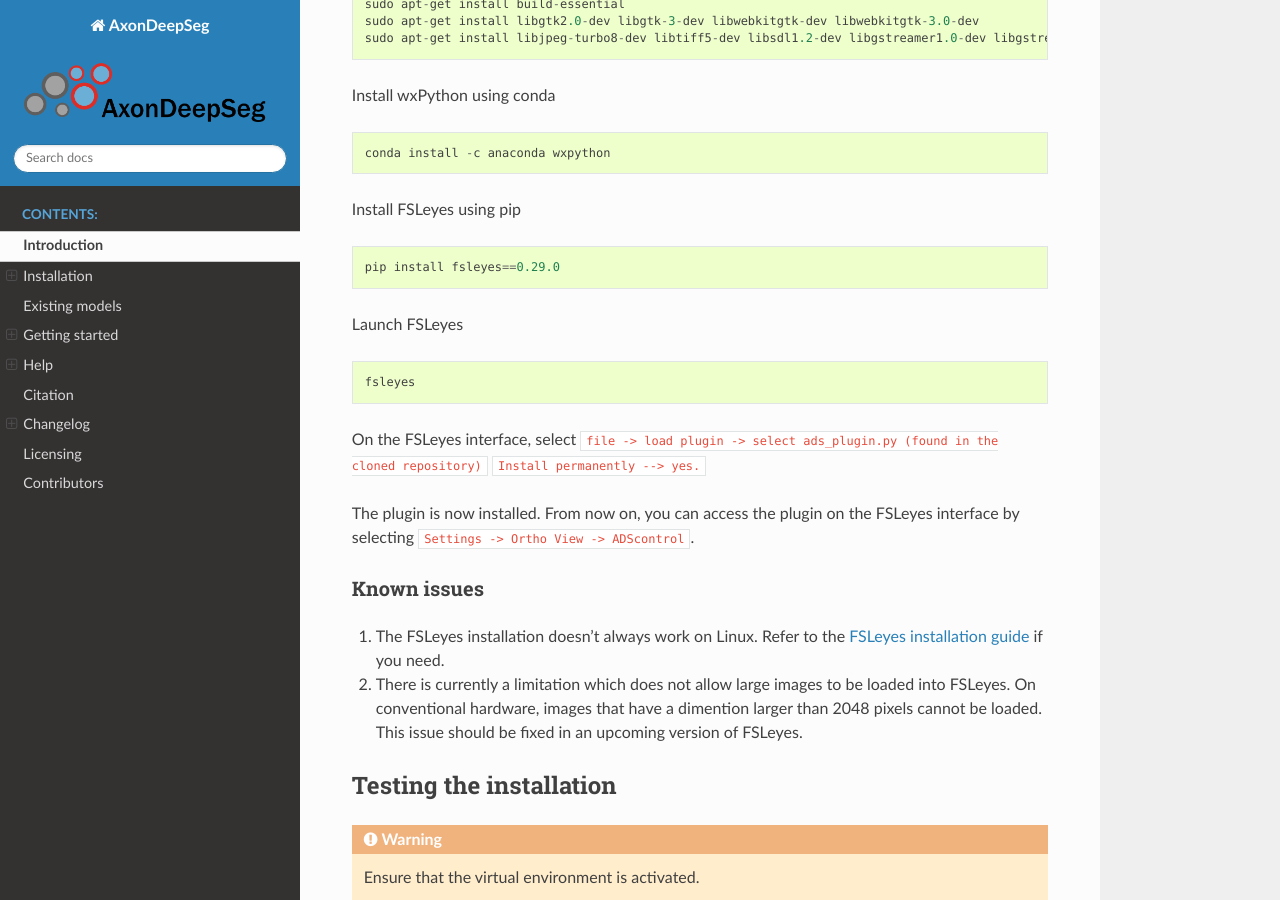
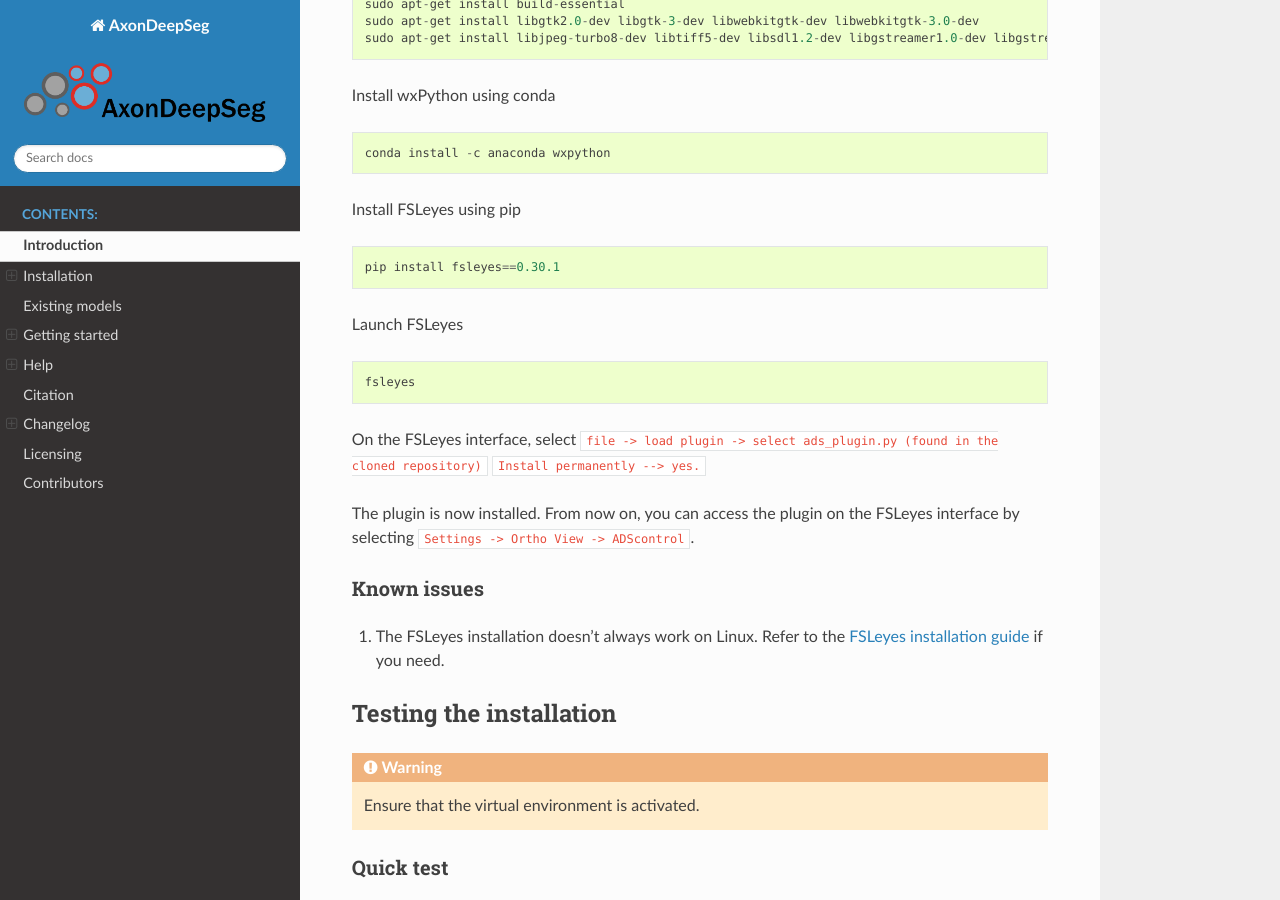
Before and after one commit to axondeepseg/axondeepseg, a Sphinx documentation site: the page built from docs/source/documentation.rst, in a window 1280 px wide and 900 px high, scrolled down 5551 px. Built offline with Sphinx 7.4.7 and the Read the Docs theme 2.0.0, drawn with Linux system fonts in a browser that asks for light colours.

Commit message:
#182 Changed FSLeyes version. Removed dimension requirement warning

```diff
--- a/docs/source/documentation.rst
+++ b/docs/source/documentation.rst
@@ -162,7 +162,7 @@ macOS
 ~~~~~~~~~~~~~~~~~~~~~~~~~~~~~~~~~~~~~~~~~~~~~~~~~~~~~~~~~~~~~~~~~~~~~~~~~~~~~~~
 Install FSLeyes using conda-forge ::
 
-           conda install -c conda-forge fsleyes==0.29.0
+           conda install -c conda-forge fsleyes==0.30.1
 
 Launch FSLeyes ::
 
@@ -187,7 +187,7 @@ Install wxPython using conda ::
 
 Install FSLeyes using pip ::
 
-           pip install fsleyes==0.29.0
+           pip install fsleyes==0.30.1
 
 Launch FSLeyes ::
 
@@ -201,7 +201,6 @@ The plugin is now installed. From now on, you can access the plugin on the FSLey
 Known issues
 ~~~~~~~~~~~~~~~~~~~~~~~~~~~~~~~~~~~~~~~~~~~~~~~~~~~~~~~~~~~~~~~~~~~~~~~~~~~~~~~
 1. The FSLeyes installation doesn't always work on Linux. Refer to the `FSLeyes installation guide <https://users.fmrib.ox.ac.uk/~paulmc/fsleyes/userdoc/latest/install.html>`_ if you need.
-2. There is currently a limitation which does not allow large images to be loaded into FSLeyes. On conventional hardware, images that have a dimention larger than 2048 pixels cannot be loaded. This issue should be fixed in an upcoming version of FSLeyes.
 
 Testing the installation
 -------------------------------------------------------------------------------
```
